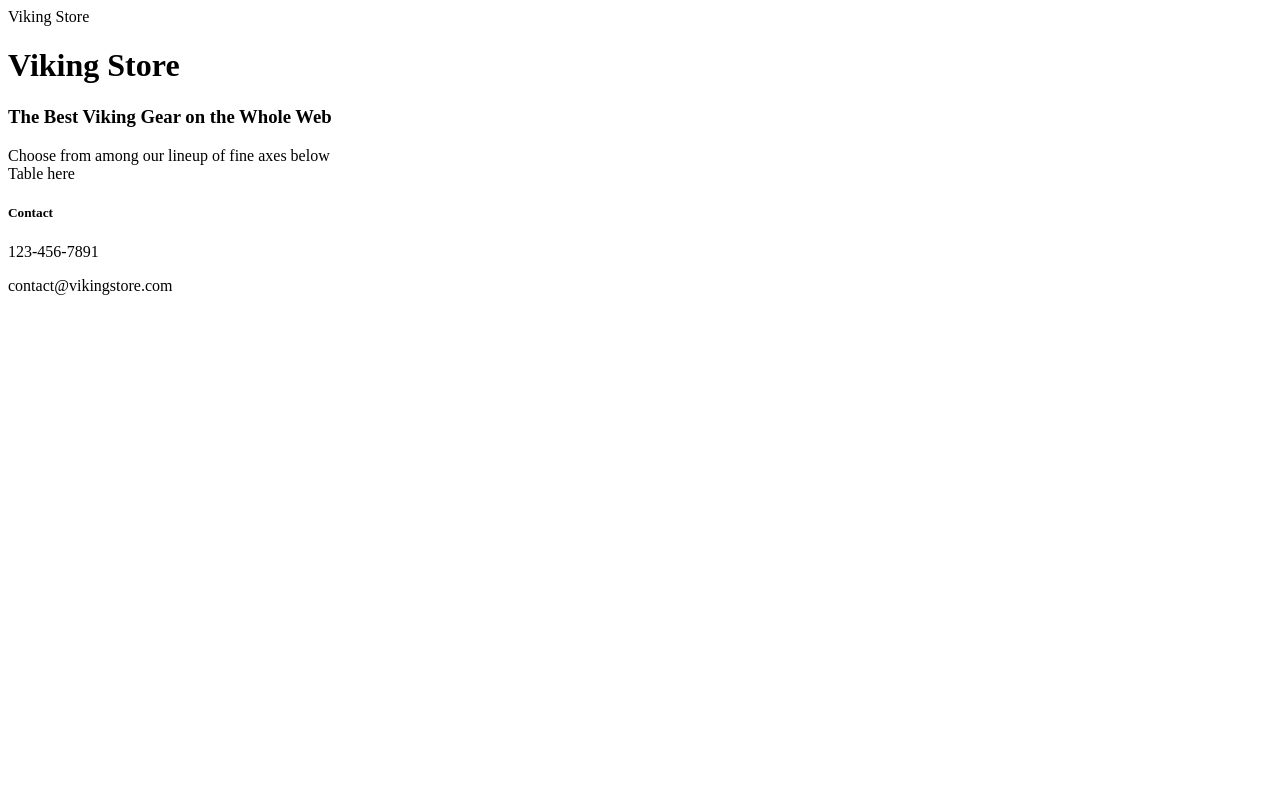
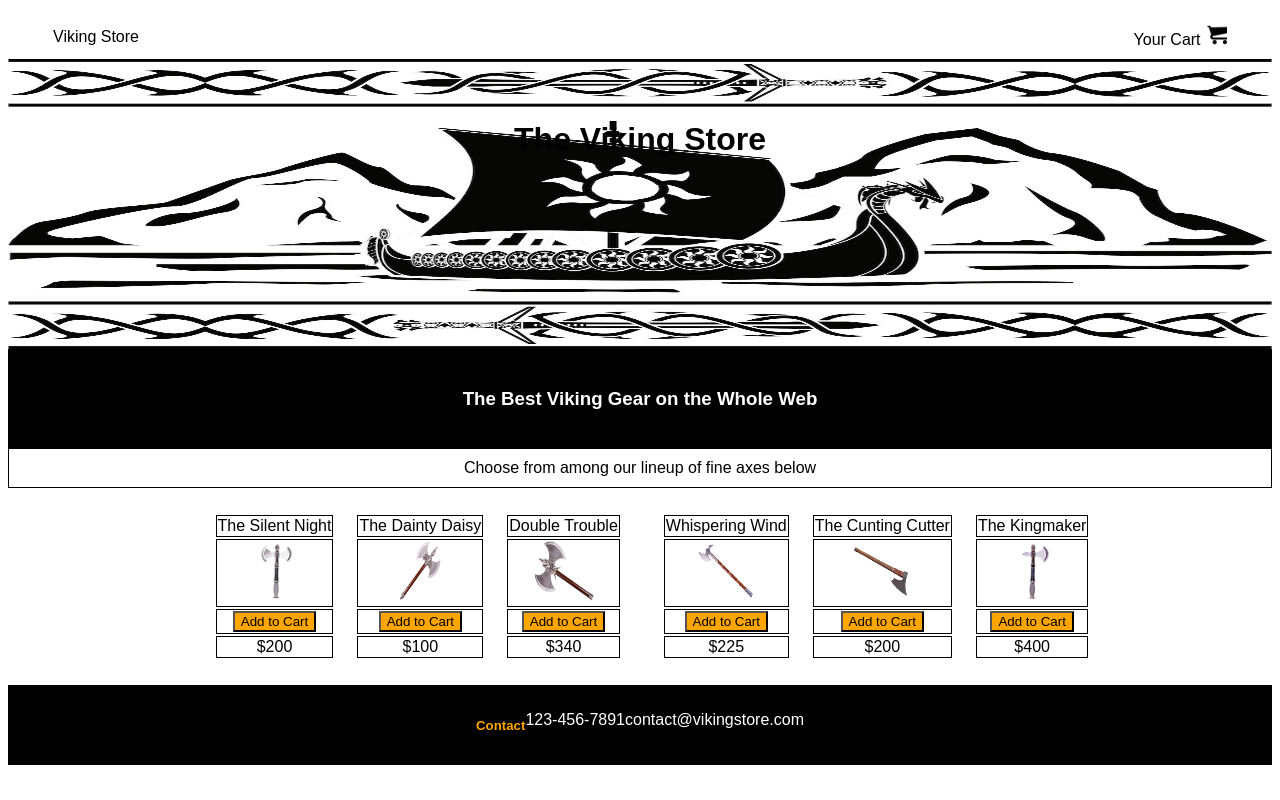
Before and after one commit to andie5/Viking-Store, a plain HTML site: page index.html in a window 1280 px wide. Drawn offline with Linux system fonts and the light colour scheme.

Commit message:
General Layout for all divs updated

```diff
--- a/index.html
+++ b/index.html
@@ -5,12 +5,17 @@
     <link rel="stylesheet" type="text/css" href="stylesheet.css">
   </head>
   <body>
+    <div class="header">
+        <label>Viking Store</label>
+        <div class="cart">
+          <label class="your-cart">Your Cart</label>
+          <img src="shopping_cart.png" width="20px" height="20px">
+        </div>
+    </div>
     <div class="main-content">
       <div class="banner">
-        <label>Viking Store</label>
-      </div>
-      <div class="main-heading">
-        <h1>Viking Store</h1>
+        <h1>The Viking Store</h1>
+        <img src="viking_ship_background_medium.jpg"/>
       </div>
       <div class="tagline">
         <h3>The Best Viking Gear on the Whole Web</h3>
@@ -19,7 +24,100 @@
         <label>Choose from among our lineup of fine axes below</label>
       </div>
       <div class="products">
-          Table here
+        <table>
+          <table>
+            <tr>
+              <td>The Silent Night</td>
+            </tr>
+            <tr>
+              <td><img src="axe_silent_night_small.jpg" width="60px" height="60px"/>
+              </td>
+            </tr>
+            <tr>
+              <td><button>Add to Cart</button></td>
+            </tr>
+            <tr>
+              <td>$200</td>
+            </tr>
+          </table>
+          <table>
+            <tr>
+              <td>The Dainty Daisy</td>
+            </tr>
+            <tr>
+              <td><img src="axe_dainty_daisy_small.jpg" width="60px" height="60px"/>
+              </td>
+            </tr>
+            <tr>
+              <td><button>Add to Cart</button></td>
+            </tr>
+            <tr>
+              <td>$100</td>
+            </tr>
+          </table>
+          <table>
+            <tr>
+              <td>Double Trouble</td>
+            </tr>
+            <tr>
+              <td><img src="axe_double_trouble_small.jpg" width="60px" height="60px"/>
+              </td>
+            </tr>
+            <tr>
+              <td><button>Add to Cart</button></td>
+            </tr>
+            <tr>
+              <td>$340</td>
+            </tr>
+          </table>
+        </table>
+        <table class="tb-second-row">
+          <table>
+            <tr>
+              <td>Whispering Wind</td>
+            </tr>
+            <tr>
+              <td><img src="axe_whispering_wind_small.jpg" width="60px" height="60px"/>
+              </td>
+            </tr>
+            <tr>
+              <td><button>Add to Cart</button></td>
+            </tr>
+            <tr>
+              <td>$225</td>
+            </tr>
+          </table>
+          <table>
+            <tr>
+              <td>The Cunting Cutter</td>
+            </tr>
+            <tr>
+              <td><img src="axe_cunning_cutter_small.jpg" width="60px" height="60px"/>
+              </td>
+            </tr>
+            <tr>
+              <td><button>Add to Cart</button></td>
+            </tr>
+            <tr>
+              <td>$200</td>
+            </tr>
+          </table>
+          <table>
+            <tr>
+              <td>The Kingmaker</td>
+            </tr>
+            <tr>
+              <td><img src="axe_kingmaker_small.jpg" width="60px" height="60px"/>
+              </td>
+            </tr>
+            <tr>
+              <td><button>Add to Cart</button></td>
+            </tr>
+            <tr>
+              <td>$400</td>
+            </tr>
+          </table>
+        </table>
       </div>
     </div>
     <div class="navigation">
--- a/stylesheet.css
+++ b/stylesheet.css
@@ -1,4 +1,111 @@
+
+
+*{
+	box-sizing: border-box;
+	/*Specify that <div> elements should have padding and border
+	included in the element's total width and height*/
+}
+
+body{
+  font-family: Arial, sans-serif;
+}
+
+.header{
+	width:100%;
+	display: flex;
+	justify-content: space-between;
+	align-items: center;
+	margin: 10px 0;
+	position: relative;
+	/*border: 1px solid #d9d9d9;*/
+}
+
+.your-cart{
+	padding-right: 2px;
+}
+
+.header label{
+	margin-top: 15px;
+	margin-left: 45px;
+}
+
+
+.cart{
+	/*display: flex;*/
+	/*justify-content: flex-start;*/
+	align-items: flex-end;
+	margin-top: 15px;
+	margin-right: 45px;
+}
+
 .banner{
 	display: flex;
-	justify-content: space-between;
+	justify-content: center;
 }
+
+.banner h1{
+	display: block;
+	position: absolute;
+	top: 100px;
+}
+
+.banner img{
+	height: 290px;
+	width: 100%;
+}
+
+.tagline{
+	display: flex;
+	justify-content: center;
+	background-color: black;
+}
+
+.tagline h3{
+	color: white;
+	padding: 20px;
+}
+
+.summary-instruction{
+	display: flex;
+	justify-content: center;
+	padding: 10px;
+	border: 1px solid black;
+}
+
+.products{
+	display: flex;
+	justify-content: center;
+	margin: 15px;
+}
+
+.tb-second-row{
+	display: block;
+}
+
+td{
+	text-align: center;
+	border: 1px solid black;
+}
+
+table{
+	margin: 10px 10px;
+}
+
+button{
+	background-color: orange;
+}
+
+.footer{
+	display: flex;
+	justify-content: center;
+	background-color: black;
+	padding: 10px;
+}
+
+.footer p{
+	color: white;
+}
+
+.footer h5{
+	color: orange;
+}
```
Also changed, not shown: axe_cunning_cutter_small.jpg (added), axe_dainty_daisy_small.jpg (added), axe_double_trouble_small.jpg (added), axe_kingmaker_small.jpg (added), axe_silent_night_small.jpg (added), axe_whispering_wind_small.jpg (added), email_white.png (added), shopping_cart.png (added), viking_ship_background_medium.jpg (added), 1 other file.
